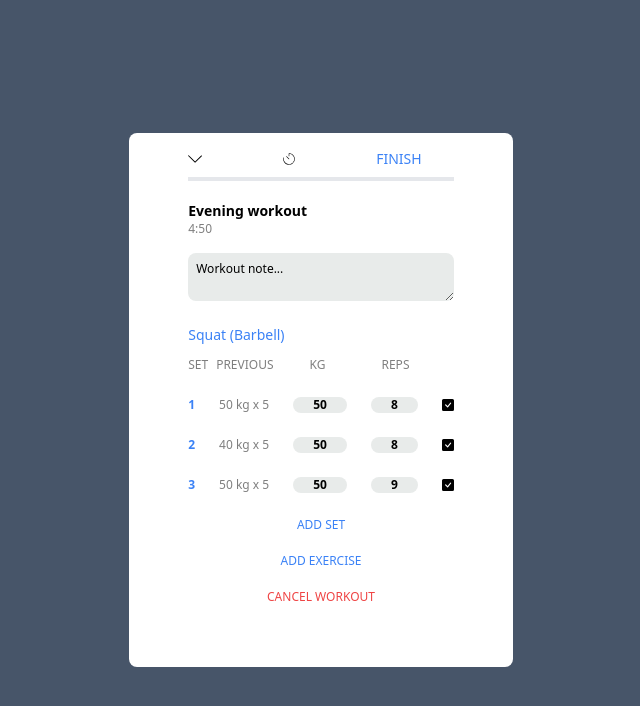
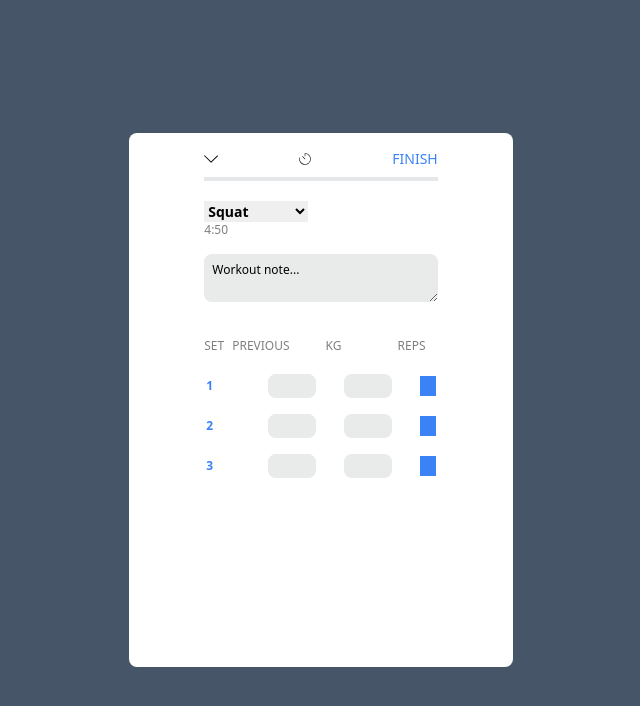
Before and after one commit to jusa798/strongClone, a React (Create React App) app: page / in a window 1280 px wide. Shown: the top 706 px of the page, without its empty margins (319-959 px from the left). Built offline with nearby package versions, Linux system fonts and the light colour scheme.

Commit message:
storing kg and reps inputs and other small shit

```diff
--- a/src/App.js
+++ b/src/App.js
@@ -1,74 +1,156 @@
-import Set from "./Components/Set";
-import Button from "./Components/Button";
-import { BsFillCheckSquareFill } from 'react-icons/bs'
-import TimerHeader from "./Components/TimerHeader";
+import Set from './Components/Set';
+import Buttons from './Components/Buttons';
+import Exercise from './Components/Exercise';
+import { BsFillCheckSquareFill, BsListTask } from 'react-icons/bs';
+import { AiOutlineCheckSquare } from 'react-icons/ai';
+import TimerHeader from './Components/TimerHeader';
+import { useState } from 'react';
 
 function App() {
+  const [workouts, setWorkouts] = useState({});
+  const [selected, setSelected] = useState('');
+  const [currentExercise, setCurrentExercise] = useState();
+  const [kgInput, setKgInput] = useState(0);
+  const [repsInput, setRepsInput] = useState(0);
+  const [set, setSet] = useState(1);
+
   const titles = {
-    setCol: "SET",
-    prevCol: "PREVIOUS",
-    kgCol: "KG",
-    repsCol: "REPS"
-  }
+    setCol: 'SET',
+    prevCol: 'PREVIOUS',
+    kgCol: 'KG',
+    repsCol: 'REPS',
+  };
+
   const set1 = {
     number: 1,
-    previous: "50 kg x 5",
-    kg: "50",
-    reps: "8",
+    previous: [kgInput, repsInput],
+    kg: kgInput,
+    reps: repsInput,
   };
+
   const set2 = {
     number: 2,
-    previous: "40 kg x 5",
-    kg: "50",
-    reps: "8",
+    previous: [kgInput, repsInput],
+    kg: kgInput,
+    reps: repsInput,
   };
   const set3 = {
     number: 3,
-    previous: "50 kg x 5",
-    kg: "50",
-    reps: "9",
+    previous: [kgInput, repsInput],
+    kg: kgInput,
+    reps: repsInput,
   };
 
-  const exercises = {
-    A: "Squat (Barbell)"
-  }
+  const e1 = {
+    name: 'Squat',
+    set1,
+    set2,
+    set3,
+  };
+  const e2 = {
+    name: 'Bench Press',
+    set1,
+    set2,
+    set3,
+  };
+  const e3 = {
+    name: 'Hip Trust',
+    set1,
+    set2,
+    set3,
+  };
 
-  const workoutNames = {
-    A: "Evening workout"
-  }
+  const workoutsMap = [e1, e2, e3];
+
+  // const workoutsMap = {
+  //   exercises: [e1, e2, e3],
+  // };
 
   const Cronometer = () => {
-    return (
-      <div>4:50</div>
-    )
-  }
+    return <div>4:50</div>;
+  };
+
+  const selectingExerciseHandler = (e) => {
+    setSelected(e.target.value);
+    if (selected === workouts[0].name) {
+      setCurrentExercise(workouts[0]);
+    }
+    // } else {
+    //   if (selected === workouts[1].name) {
+    //     setCurrentExercise(workouts[1]);
+    //   } else {
+    //     if (selected === workouts[1].name) {
+    //       setCurrentExercise(workouts[1]);
+    //     }
+    //   }
+  };
+
+  const handleInputKg = (e) => {
+    let inputKGtoStore = parseInt(e.target.value);
+    setKgInput(inputKGtoStore);
+  };
+  const handleInputReps = (e) => {
+    let inputRepstoStore = parseInt(e.target.value);
+    setRepsInput(inputRepstoStore);
+  };
+
+  const handleWorkout = () => {
+    setWorkouts(workoutsMap);
+    workouts[0].set1.kg = kgInput;
+    workouts[0].set1.reps = repsInput;
+  };
+
+  // const addingSets = () =>{
+  //   setSet((prevSet) => prevSet + 1);
+  //   return (
+
+  //   )
+  // }
   return (
     <div className='w-screen h-screen bg-slate-600 flex items-center justify-center'>
       <div className='w-96 h-4/6 bg-[#ffffff] rounded-lg flex-row py-4'>
-        <div className='flex items-center justify-center'>
-          <div className="flex flex-col">
-            <TimerHeader/>
-            <div className="text-sm font-bold text-base">{workoutNames.A}</div>
-            <div className="text-xs font-light opacity-50">{Cronometer()}</div>
-            <textarea className="w-full bg-[#e8ebea] rounded-lg my-4 text-xs p-2">Workout note...</textarea>
-            <div className="text-sm text-blue-500 pt-2">{exercises.A}</div>
-              <div className="w-70% h-10 flex justify-items-start items-center rounded-lg py-2 text-xs">
-                <div className='opacity-50'>{titles.setCol}</div>
-                <div className="pl-2 opacity-50">{titles.prevCol}</div>
-                <div className="pl-9 opacity-50">{titles.kgCol}</div>
-                <div className="pl-14 opacity-50">{titles.repsCol}</div>
-              </div>
-              <Set setData={set1} ></Set>
-              <Set setData={set2}></Set>
-              <Set setData={set3}></Set>
+        <div className='flex flex-col items-center justify-center'>
+          <div className='flex flex-col'>
+            <TimerHeader />
+            <div className='text-sm font-bold text-base'>
+              <select onChange={(e) => selectingExerciseHandler(e)}>
+                <option>{workoutsMap[0].name}</option>
+                <option>{workoutsMap[1].name}</option>
+                <option>{workoutsMap[2].name}</option>
+              </select>
+            </div>
+            <div className='text-xs font-light opacity-50'>{Cronometer()}</div>
+            <textarea className='w-full bg-[#e8ebea] rounded-lg my-4 text-xs p-2'>
+              Workout note...
+            </textarea>
+            <div className='text-sm text-blue-500 pt-2'></div>
+            <div className='w-70% h-10 flex justify-items-start items-center rounded-lg py-2 text-xs'>
+              <div className='opacity-50'>{titles.setCol}</div>
+              <div className='pl-2 opacity-50'>{titles.prevCol}</div>
+              <div className='pl-9 opacity-50'>{titles.kgCol}</div>
+              <div className='pl-14 opacity-50'>{titles.repsCol}</div>
+            </div>
+            <Exercise
+              map={workoutsMap}
+              cb={handleWorkout}
+              inputKg={handleInputKg}
+              inputReps={handleInputReps}
+            />
           </div>
+          {/* <Buttons cb={workoutDataHandler()}></Buttons> */}
         </div>
-         <div>
-            <Button/>
-          </div>
-        </div>
+        <div></div>
+      </div>
     </div>
   );
 }
 
 export default App;
+
+// const workout = {
+//   name: squat,
+// };
+
+// when someone clicks the check mark the data is stored in the state. Object with element exercises []
+
+//set calls back exercise and then exe calls back app (workout). set holds the onclick
--- a/src/Components/Button.js
+++ /dev/null
@@ -1,20 +0,0 @@
-import React from "react";
-
-function Button (props) {
-
-  const listOfButtons = {
-    set: "ADD SET",
-    exercise: "ADD EXERCISE",
-    cancel: "CANCEL WORKOUT"
-  }
-
-  return (
-    <div className="flex flex-col space-y-5 text-xs pt-3">
-      <button className="text-blue-500">{listOfButtons.set}</button>
-      <button className="text-blue-500">{listOfButtons.exercise}</button>
-      <button className="text-red-500">{listOfButtons.cancel}</button>
-    </div>
-  );
-}
-
-export default Button;
--- /dev/null
+++ b/src/Components/Buttons.js
@@ -0,0 +1,25 @@
+import React from 'react';
+
+function Buttons(props) {
+  const listOfButtons = {
+    set: 'ADD SET',
+    exercise: 'ADD EXERCISE',
+    cancel: 'CANCEL WORKOUT',
+  };
+
+  return (
+    <div className='flex flex-col space-y-5 text-xs pt-3'>
+      <button className='text-blue-500' onClick={() => props.cb()}>
+        {listOfButtons.set}
+      </button>
+      <button className='text-blue-500' onClick={() => props.cb()}>
+        {listOfButtons.exercise}
+      </button>
+      <button className='text-blue-500' onClick={() => props.cb()}>
+        {listOfButtons.cancel}
+      </button>
+    </div>
+  );
+}
+
+export default Buttons;
--- /dev/null
+++ b/src/Components/Exercise.js
@@ -0,0 +1,61 @@
+import React from 'react';
+import Set from '../Components/Set';
+import { useState } from 'react';
+
+function Exercise(props) {
+  const set1 = {
+    number: 1,
+    previous: [props.kgInput, props.repsInput],
+    kg: props.kgInput,
+    reps: props.repsInput,
+  };
+
+  const set2 = {
+    number: 2,
+    previous: [props.kgInput, props.repsInput],
+    kg: props.kgInput,
+    reps: props.repsInput,
+  };
+  const set3 = {
+    number: 3,
+    previous: [props.kgInput, props.repsInput],
+    kg: props.kgInput,
+    reps: props.repsInput,
+  };
+
+  return (
+    <>
+      <Set
+        setData={set1}
+        cb={props.cb}
+        inputKg={props.inputKg}
+        inputReps={props.inputReps}
+      ></Set>
+      <Set
+        setData={set2}
+        cb={props.cb}
+        inputKg={props.inputKg}
+        inputReps={props.inputReps}
+      ></Set>
+      <Set
+        setData={set3}
+        cb={props.cb}
+        inputKg={props.inputKg}
+        inputReps={props.inputReps}
+      ></Set>
+    </>
+  );
+}
+
+export default Exercise;
+
+// const exercise1 = {
+//   name: 'Squats',
+//   sets: [set1, set2, set3],
+// };
+// const exercise2 = {
+//   name: 'Bench press',
+//   sets: [set1, set2, set3],
+// };
+
+// const exercisesArray = [exercise1, exercise2];
--- a/src/Components/Set.js
+++ b/src/Components/Set.js
@@ -1,20 +1,35 @@
-import React from "react";
-import { BsFillCheckSquareFill } from 'react-icons/bs'
-
+import React from 'react';
+import { BsFillCheckSquareFill } from 'react-icons/bs';
+import { AiOutlineCheckSquare } from 'react-icons/ai';
+import { useState } from 'react';
 
 function Set(props) {
   return (
     <>
-    <div className='w-full h-10 flex justify-around justify-center items-center rounded-lg py-2 text-xs space-x-6'>
-      <div className='text-blue-500 font-bold'>{props.setData.number}</div>
-      <div className='opacity-50'>{props.setData.previous}</div>
-      <div className='bg-[#e8ebea] font-bold px-5 rounded-lg '>{props.setData.kg}</div>
-      <div className='bg-[#e8ebea] font-bold px-5 rounded-lg'>{props.setData.reps}</div>
-      <BsFillCheckSquareFill></BsFillCheckSquareFill>
-    </div>
+      <div className='w-full h-10 flex justify-around justify-center items-center rounded-lg py-2 text-xs space-x-6'>
+        <div className='text-blue-500 font-bold'>{props.setData.number}</div>
+        <div className='opacity-50'>{props.setData.previous}</div>
+        <div>
+          <input
+            type='number'
+            className='bg-[#e8ebea] font-bold rounded-lg px-1 w-12 h-6 items-center align-center'
+            onChange={(e) => props.cb(props.inputKg(e))}
+          ></input>
+        </div>
+        <div>
+          <input
+            type='number'
+            className='bg-[#e8ebea] font-bold px-1 rounded-lg w-12 h-6 center'
+            onChange={(e) => props.cb(props.inputReps(e))}
+          ></input>
+        </div>
+        <button
+          className='w-4 h-5 bg-blue-500'
+          onClick={() => props.cb()}
+        ></button>
+      </div>
     </>
   );
 }
 
-
 export default Set;
```
